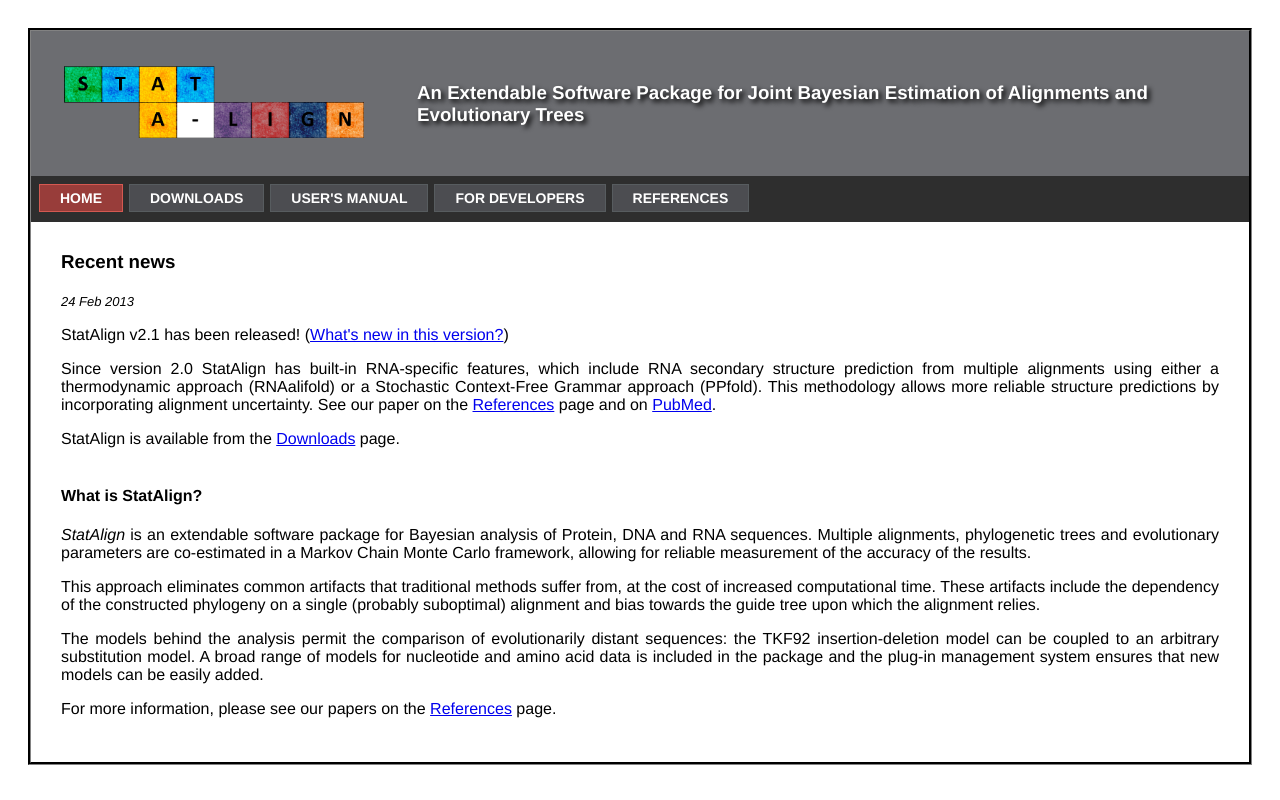
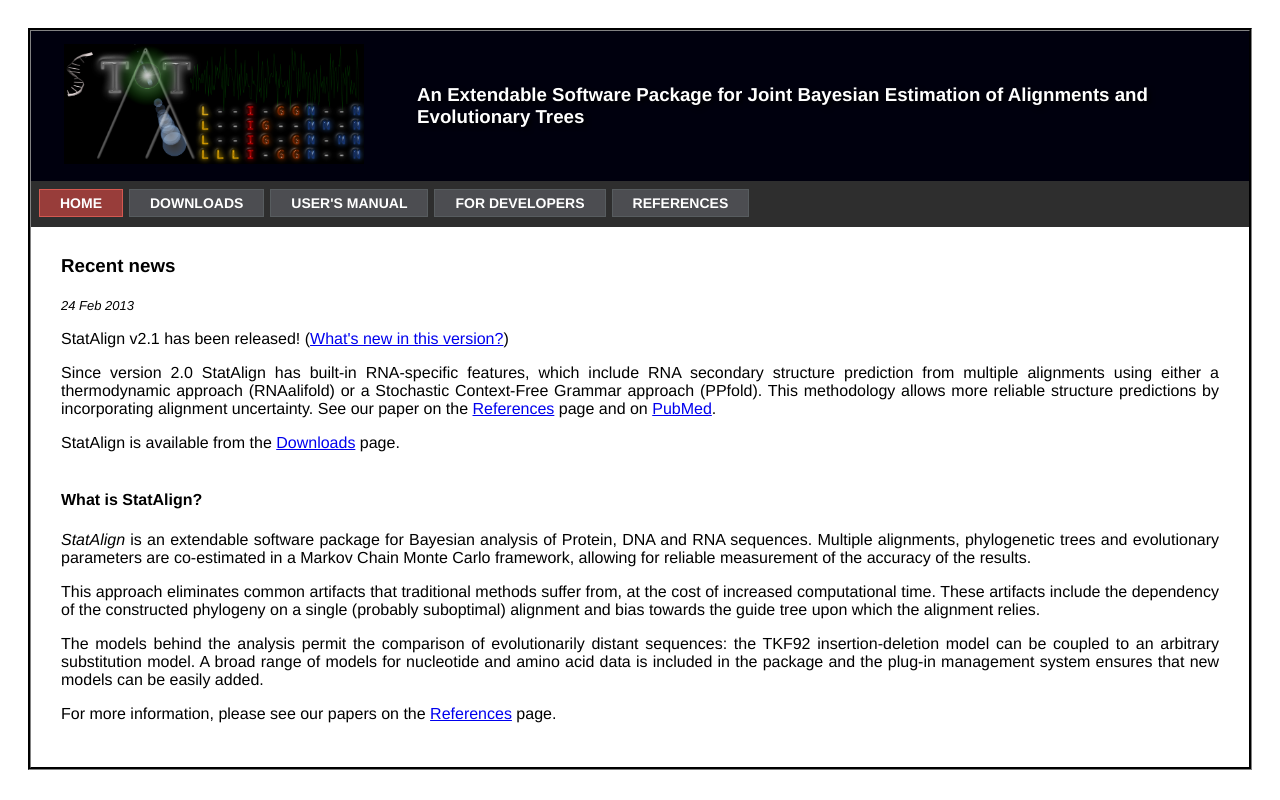
Before and after one commit to statalign/statalign.github.com, a PHP site: page / in a window 1280 px wide. Run offline with PHP 8.4, Linux system fonts and the light colour scheme.

Commit message:
Added new logo for website.

```diff
--- a/StatAlign.css
+++ b/StatAlign.css
@@ -64,7 +64,7 @@
 }
 
 div.headerImage {
-	background: #6C6D71;
+	background: #00000E;/*#6C6D71;*/
 }
 
 div.container {
```
Also changed, not shown: StatAlignLogo.png.
